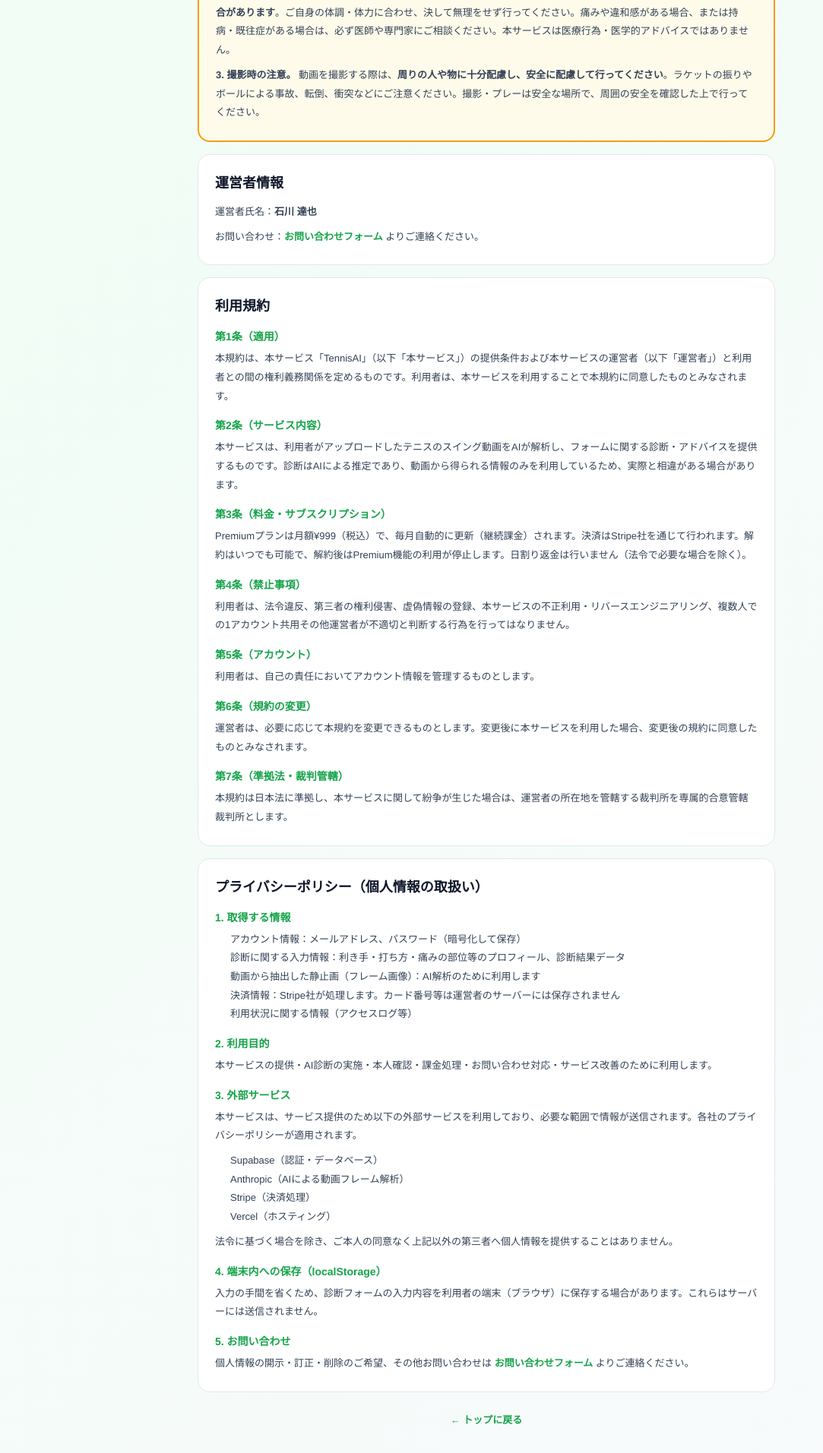
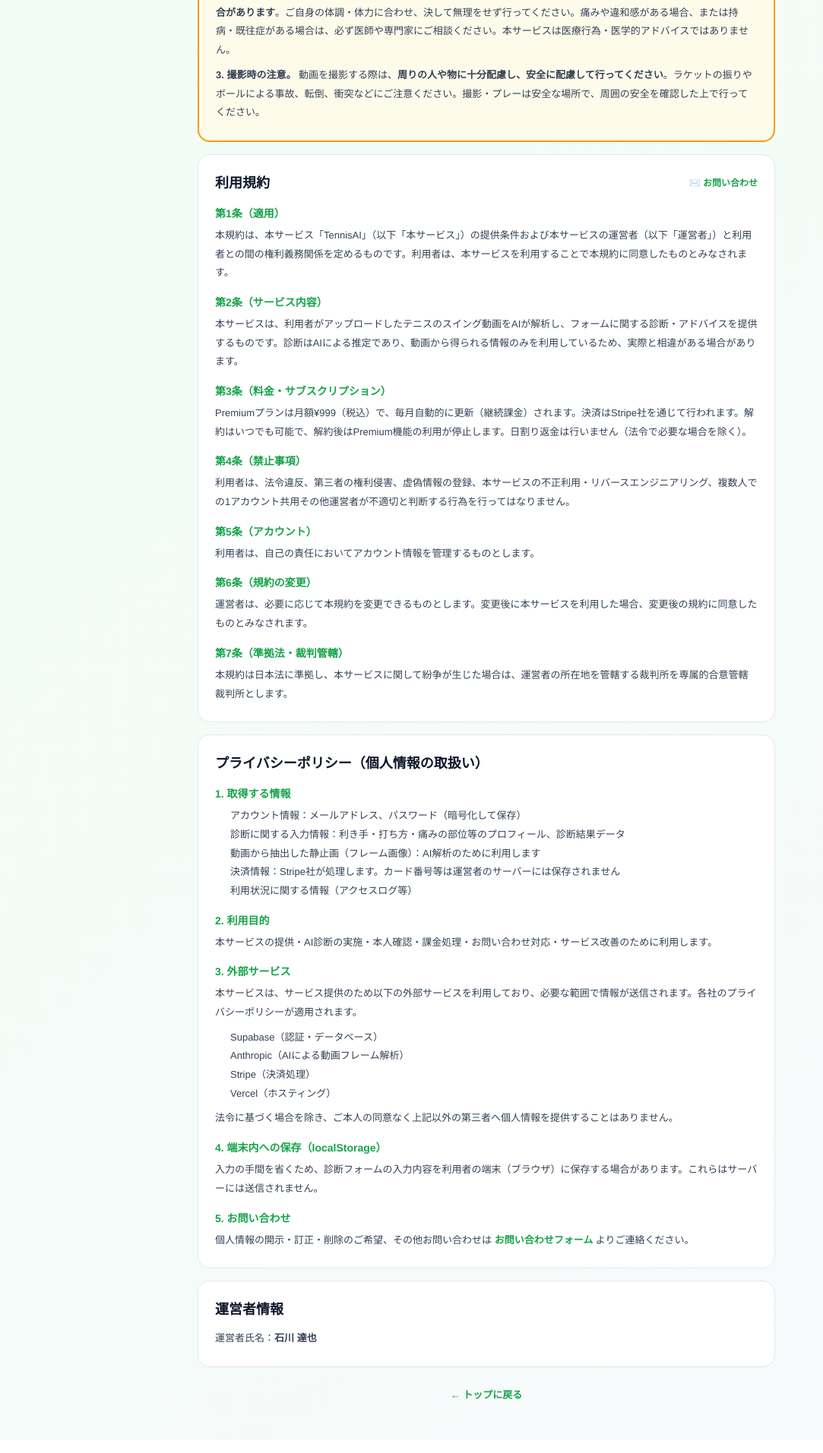
Before and after one commit to itatsuya8768-sketch/tennis-ai, a Next.js app: page /terms in a window 1280 px wide. Shown: the part 271-2184 px from the top of the page at 76% size, without its empty margins (0-1083 px from the left). Built offline with nearby package versions, Linux system fonts and the light colour scheme.

Commit message:
style: move operator info to bottom, contact link next to terms
Co-Authored-By: Claude Opus 4.8 <noreply@anthropic.com>

```diff
--- a/app/page.tsx
+++ b/app/page.tsx
@@ -377,7 +377,12 @@ export default function HomePage() {
         </div>}
       </div>
       <footer style={{maxWidth:1200,margin:"0 auto",padding:"4px 20px 16px",textAlign:"right"}}>
-        <Link href="/terms" style={{fontSize:11,color:"#cbd5e1",textDecoration:"none"}}>利用規約・プライバシーポリシー</Link>
+        <div style={{fontSize:11,color:"#cbd5e1"}}>
+          <Link href="/terms" style={{color:"#cbd5e1",textDecoration:"none"}}>利用規約・プライバシーポリシー</Link>
+          <span style={{margin:"0 8px"}}>｜</span>
+          <Link href="/contact" style={{color:"#cbd5e1",textDecoration:"none"}}>お問い合わせ</Link>
+        </div>
+        <div style={{fontSize:11,color:"#cbd5e1",marginTop:4}}>運営者：石川 達也</div>
       </footer>
     </div>
   );
--- a/app/terms/page.tsx
+++ b/app/terms/page.tsx
@@ -26,16 +26,12 @@ export default function TermsPage() {
           <p style={{ ...p, marginBottom: 0 }}><strong>3. 撮影時の注意。</strong> 動画を撮影する際は、<strong>周りの人や物に十分配慮し、安全に配慮して行ってください</strong>。ラケットの振りやボールによる事故、転倒、衝突などにご注意ください。撮影・プレーは安全な場所で、周囲の安全を確認した上で行ってください。</p>
         </div>
 
-        {/* 運営者情報 */}
-        <div style={card}>
-          <h2 style={h2}>運営者情報</h2>
-          <p style={p}>運営者氏名：<strong>石川 達也</strong></p>
-          <p style={{ ...p, marginBottom: 0 }}>お問い合わせ：<Link href="/contact" style={{ color: "#16a34a", fontWeight: 800 }}>お問い合わせフォーム</Link> よりご連絡ください。</p>
-        </div>
-
         {/* 利用規約 */}
         <div style={card}>
-          <h2 style={h2}>利用規約</h2>
+          <div style={{ display: "flex", alignItems: "center", justifyContent: "space-between", marginBottom: 12 }}>
+            <h2 style={{ ...h2, margin: 0 }}>利用規約</h2>
+            <Link href="/contact" style={{ fontSize: 12, color: "#16a34a", fontWeight: 800, textDecoration: "none", whiteSpace: "nowrap" }}>✉️ お問い合わせ</Link>
+          </div>
 
           <h3 style={h3}>第1条（適用）</h3>
           <p style={p}>本規約は、本サービス「TennisAI」（以下「本サービス」）の提供条件および本サービスの運営者（以下「運営者」）と利用者との間の権利義務関係を定めるものです。利用者は、本サービスを利用することで本規約に同意したものとみなされます。</p>
@@ -92,6 +88,12 @@ export default function TermsPage() {
           <p style={{ ...p, marginBottom: 0 }}>個人情報の開示・訂正・削除のご希望、その他お問い合わせは <Link href="/contact" style={{ color: "#16a34a", fontWeight: 800 }}>お問い合わせフォーム</Link> よりご連絡ください。</p>
         </div>
 
+        {/* 運営者情報（最下部） */}
+        <div style={card}>
+          <h2 style={h2}>運営者情報</h2>
+          <p style={{ ...p, marginBottom: 0 }}>運営者氏名：<strong>石川 達也</strong></p>
+        </div>
+
         <div style={{ textAlign: "center", padding: "8px 0 24px" }}>
           <Link href="/" style={{ fontSize: 13, fontWeight: 700, color: "#16a34a", textDecoration: "none" }}>← トップに戻る</Link>
         </div>
```
